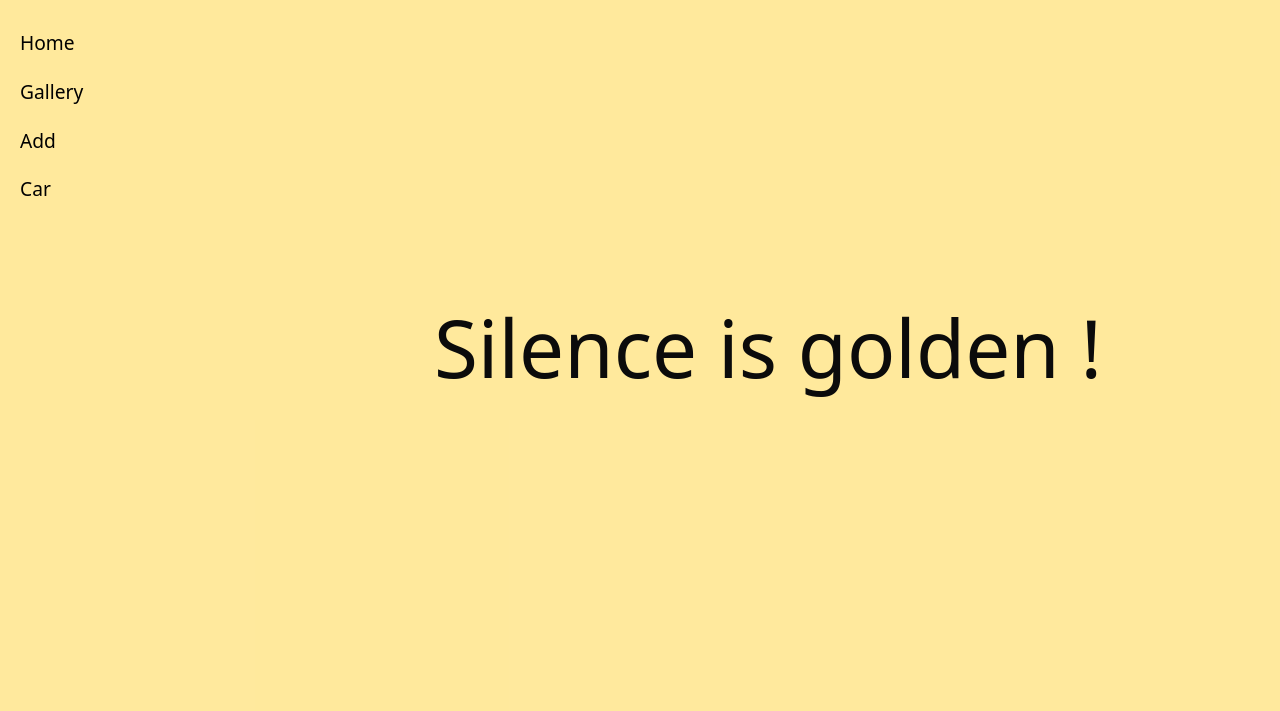
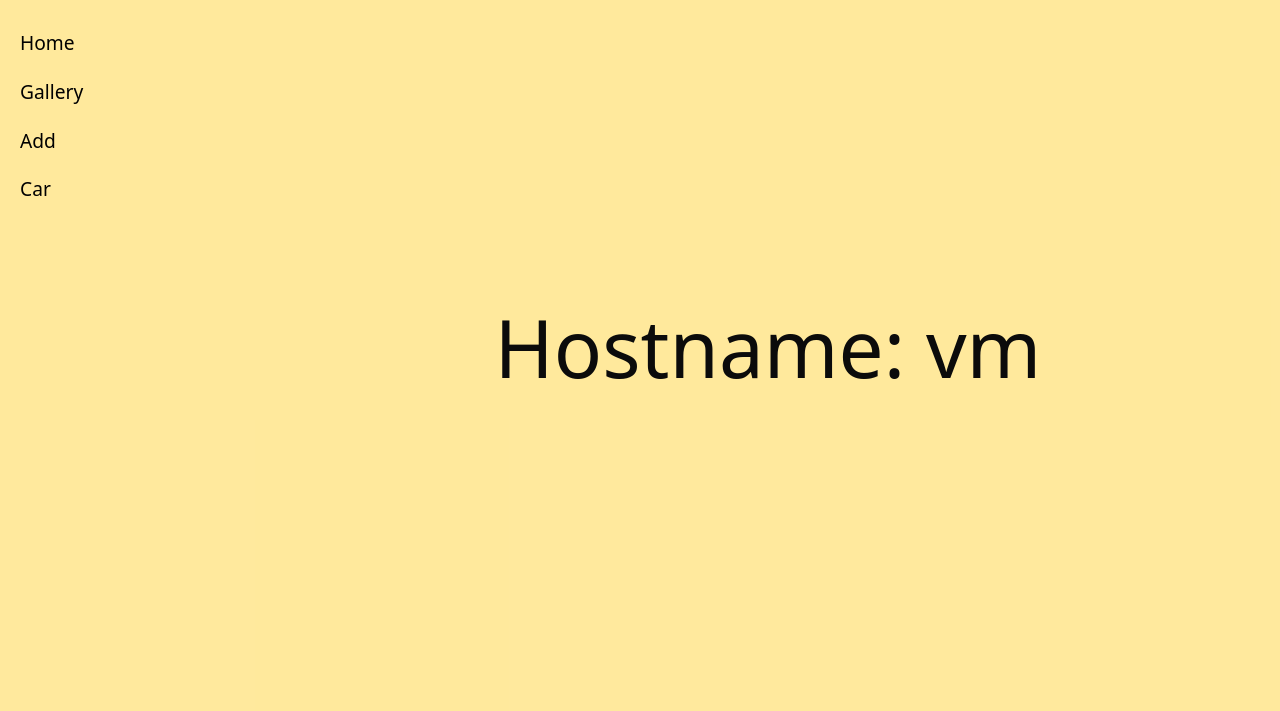
Before and after one commit to abdulp07-git/w19application, a Django app: page / in a window 1280 px wide. Shown: the part 89-800 px from the top of the page. Run offline with Django 5.2, Linux system fonts and the light colour scheme.

Commit message:
Hostname addedd into home.html

```diff
--- a/intodepth/settings.py
+++ b/intodepth/settings.py
@@ -81,7 +81,7 @@ DATABASES = {
         'NAME': 'car',
         'USER': 'admin_user',
         'PASSWORD': 'password123',
-        'HOST': 'db'
+        'HOST': 'localhost'
     }
 }
 
--- a/templates/home.html
+++ b/templates/home.html
@@ -1,5 +1,5 @@
 {% extends 'base.html' %}
 
 {% block content %}
-    <p class="display-1" >Silence is golden !</p>
+    <p class="display-1" >Hostname: {{hostname}}</p>
 {% endblock %}
--- a/user/views.py
+++ b/user/views.py
@@ -2,11 +2,13 @@ from django.shortcuts import render
 from django.http import HttpResponse
 from .models import car_data
 from django.http import JsonResponse
+import socket
 
 # Create your views here.
 
 def home(request):
-    return render(request, 'home.html')
+    hostname = socket.gethostname()
+    return render(request, 'home.html', {'hostname': hostname})
 
 def gallery(request):
     return render(request, 'gallery.html')
```
